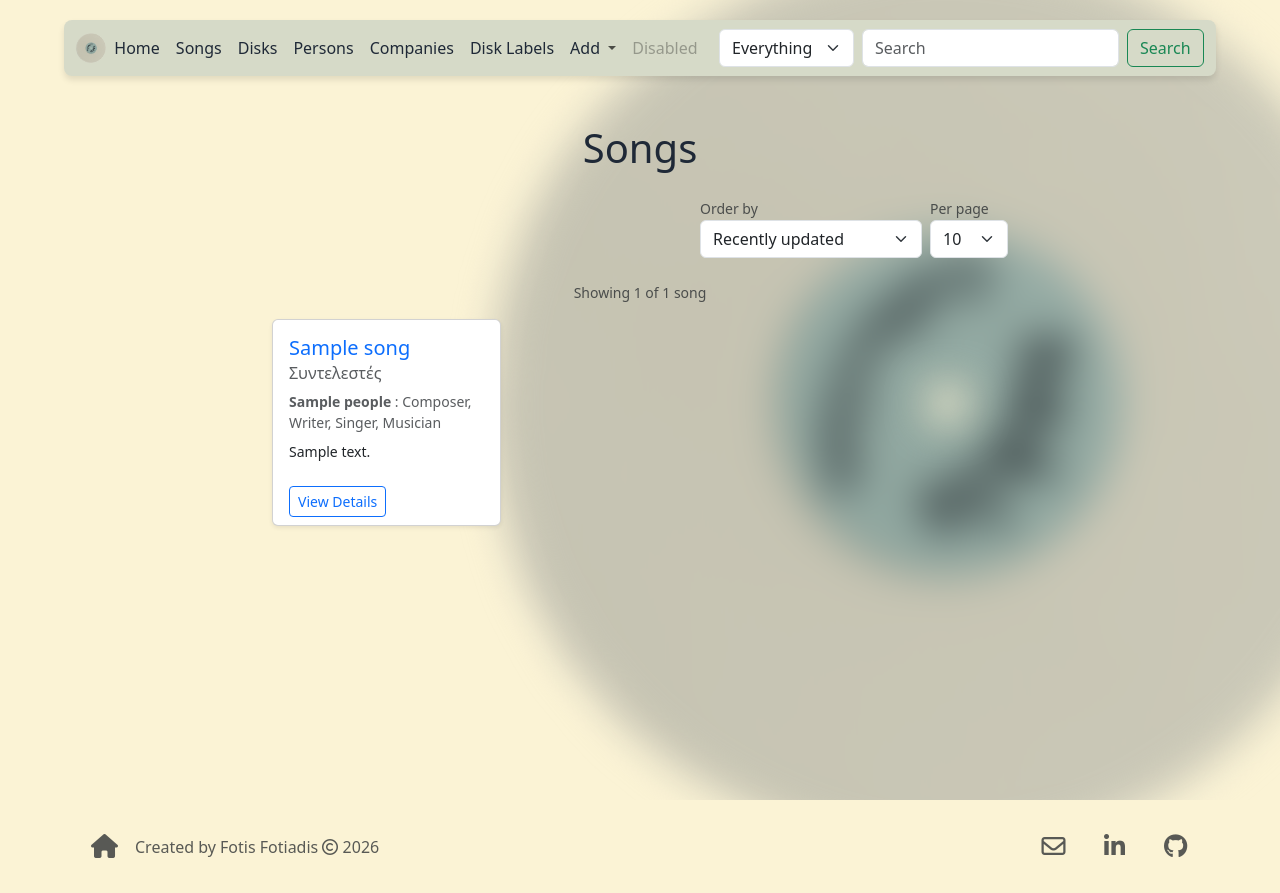
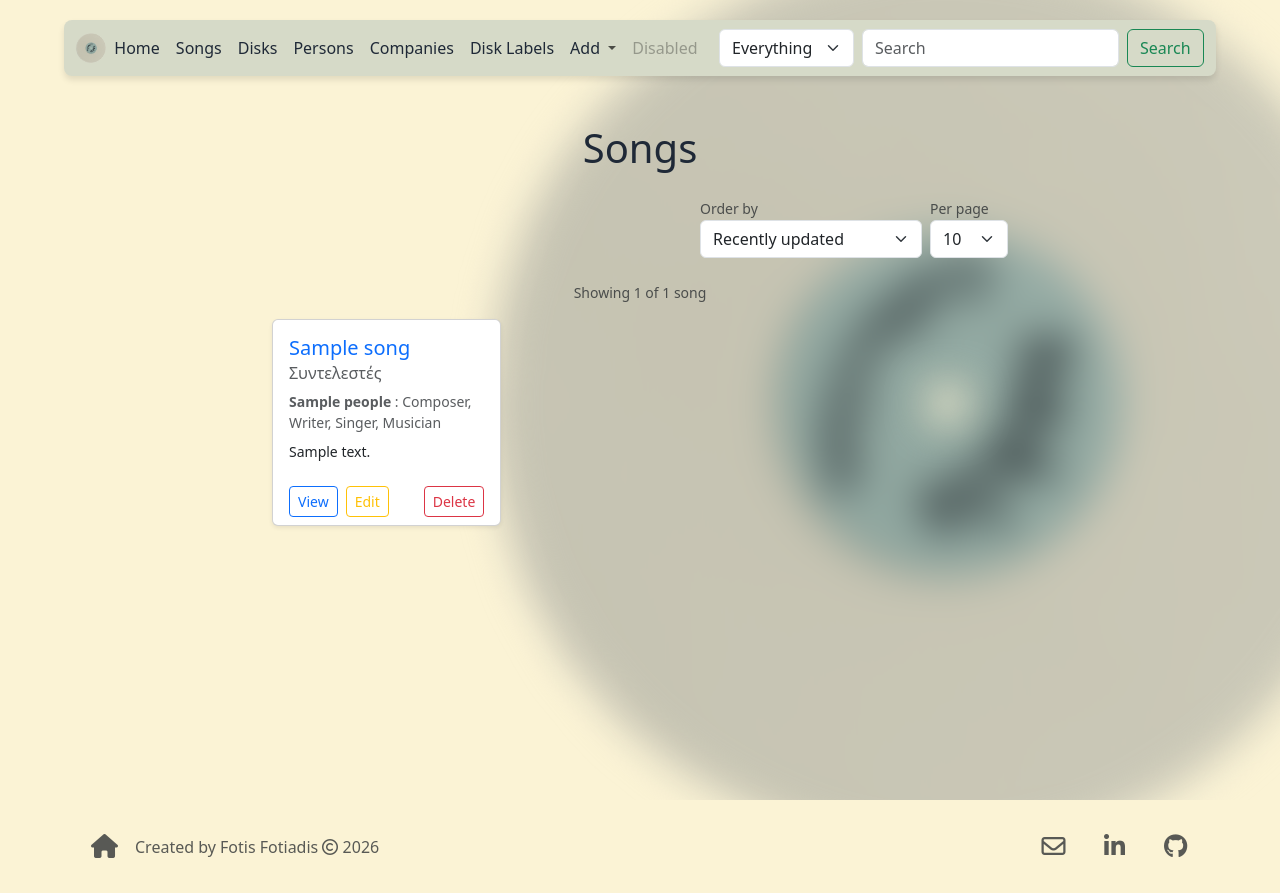
Before and after one commit to Skioulis/discograpphy-app, a Flask app: page /songs in a window 1280 px wide. Run offline with Flask 3, Linux system fonts and the light colour scheme; tables that the repository leaves empty hold one stand-in row (values such as "Sample post").

Commit message:
Add edit and delete actions to songs list page
Each song card now has View, Edit, and Delete buttons. Edit opens the single
song page in edit mode via ?edit=1; Delete posts to the existing route and
returns to the list (preserving sort/per_page/page) via a safe local next
redirect that rejects external URLs.

Co-Authored-By: Claude Opus 4.8 (1M context) <noreply@anthropic.com>

```diff
--- a/app/routes.py
+++ b/app/routes.py
@@ -1,3 +1,5 @@
+from urllib.parse import urlparse
+
 from flask import Blueprint, render_template, redirect, url_for, flash, request
 from sqlalchemy import func, or_
 
@@ -18,6 +20,16 @@ from .forms.song_form import SongForm
 
 
 main_bp = Blueprint('main', __name__)
+
+
+def _safe_redirect(default_endpoint):
+    """Redirect to the posted 'next' target if it is a local path, else fall back."""
+    target = request.form.get('next')
+    if target:
+        parsed = urlparse(target)
+        if not parsed.netloc and not parsed.scheme and target.startswith('/'):
+            return redirect(target)
+    return redirect(url_for(default_endpoint))
 
 
 def _load_song_with_details(song_id):
@@ -385,7 +397,8 @@ def single_song(song_id):
     form = _build_single_song_form(song)
     all_persons = Person.query.order_by(Person.name).all()
     all_disks = Disk.query.order_by(Disk.name).all()
-    return render_template('single_pages/single_song.html', song=song, form=form, all_persons=all_persons, all_disks=all_disks, edit_mode=False)
+    edit_mode = request.args.get('edit') == '1'
+    return render_template('single_pages/single_song.html', song=song, form=form, all_persons=all_persons, all_disks=all_disks, edit_mode=edit_mode)
 
 
 @main_bp.route('/songs/<int:song_id>/save', methods=['POST'])
@@ -470,7 +483,7 @@ def delete_song(song_id):
     db.session.commit()
 
     flash('Song deleted successfully!')
-    return redirect(url_for('main.home'))
+    return _safe_redirect('main.home')
 
 
 def _company_choices():
--- a/app/templates/songs_list.html
+++ b/app/templates/songs_list.html
@@ -55,8 +55,14 @@
                                 <p class="card-text"><small class="text-truncate d-block" style="max-width: 100%;">{{ song.notes }}</small></p>
                             {% endif %}
                         </div>
-                        <div class="card-footer bg-transparent border-top-0">
-                            <a href="{{ url_for('main.single_song', song_id=song.song_id) }}" class="btn btn-sm btn-outline-primary">View Details</a>
+                        <div class="card-footer bg-transparent border-top-0 d-flex gap-2 align-items-center">
+                            <a href="{{ url_for('main.single_song', song_id=song.song_id) }}" class="btn btn-sm btn-outline-primary">View</a>
+                            <a href="{{ url_for('main.single_song', song_id=song.song_id, edit=1) }}" class="btn btn-sm btn-outline-warning">Edit</a>
+                            <form method="POST" action="{{ url_for('main.delete_song', song_id=song.song_id) }}" onsubmit="return confirm('Are you sure you want to delete this song?');" class="ms-auto m-0">
+                                <input type="hidden" name="csrf_token" value="{{ csrf_token() }}">
+                                <input type="hidden" name="next" value="{{ url_for('main.songs_list', sort=sort, per_page=per_page, page=pagination.page) }}">
+                                <button type="submit" class="btn btn-sm btn-outline-danger">Delete</button>
+                            </form>
                         </div>
                     </div>
                 </div>
```
